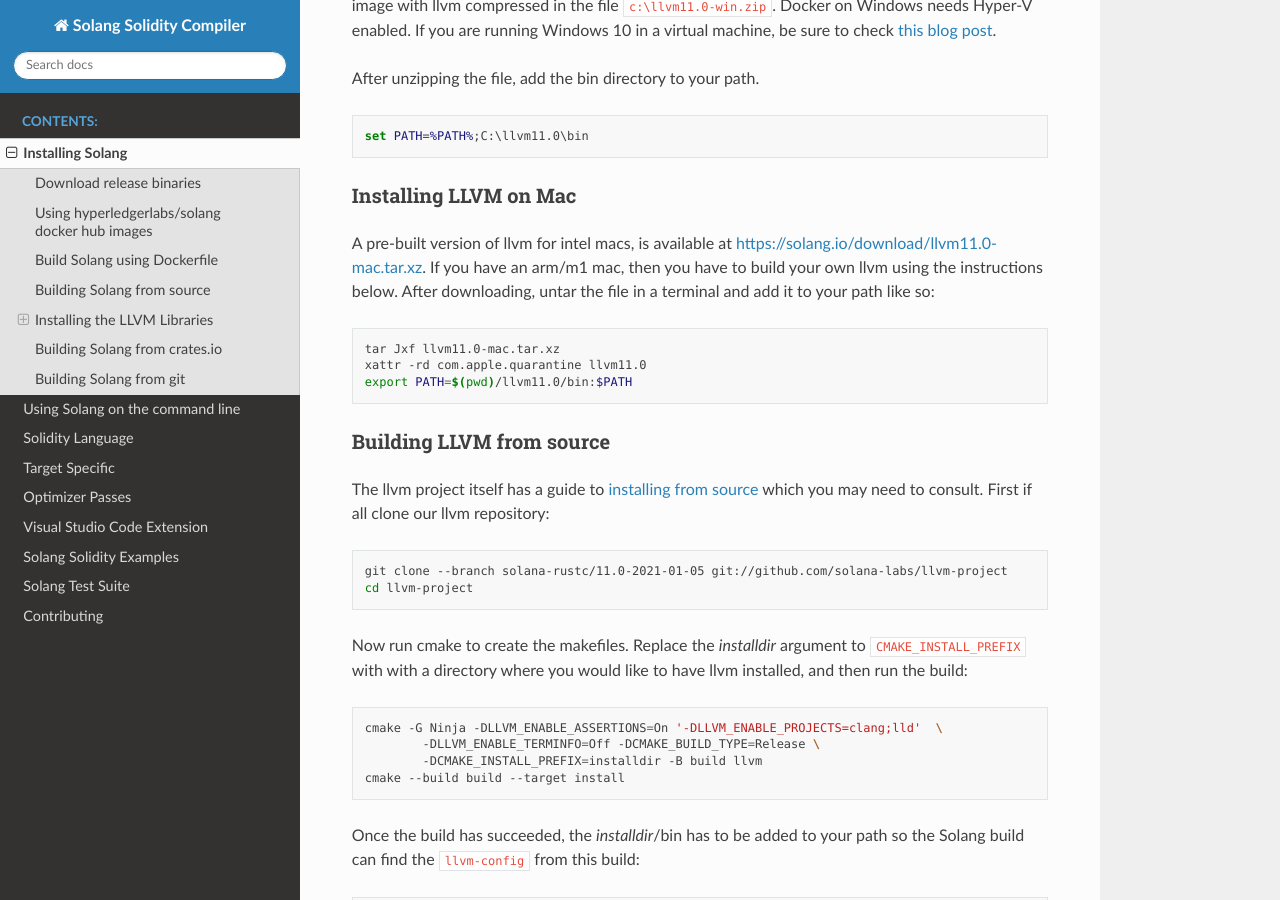
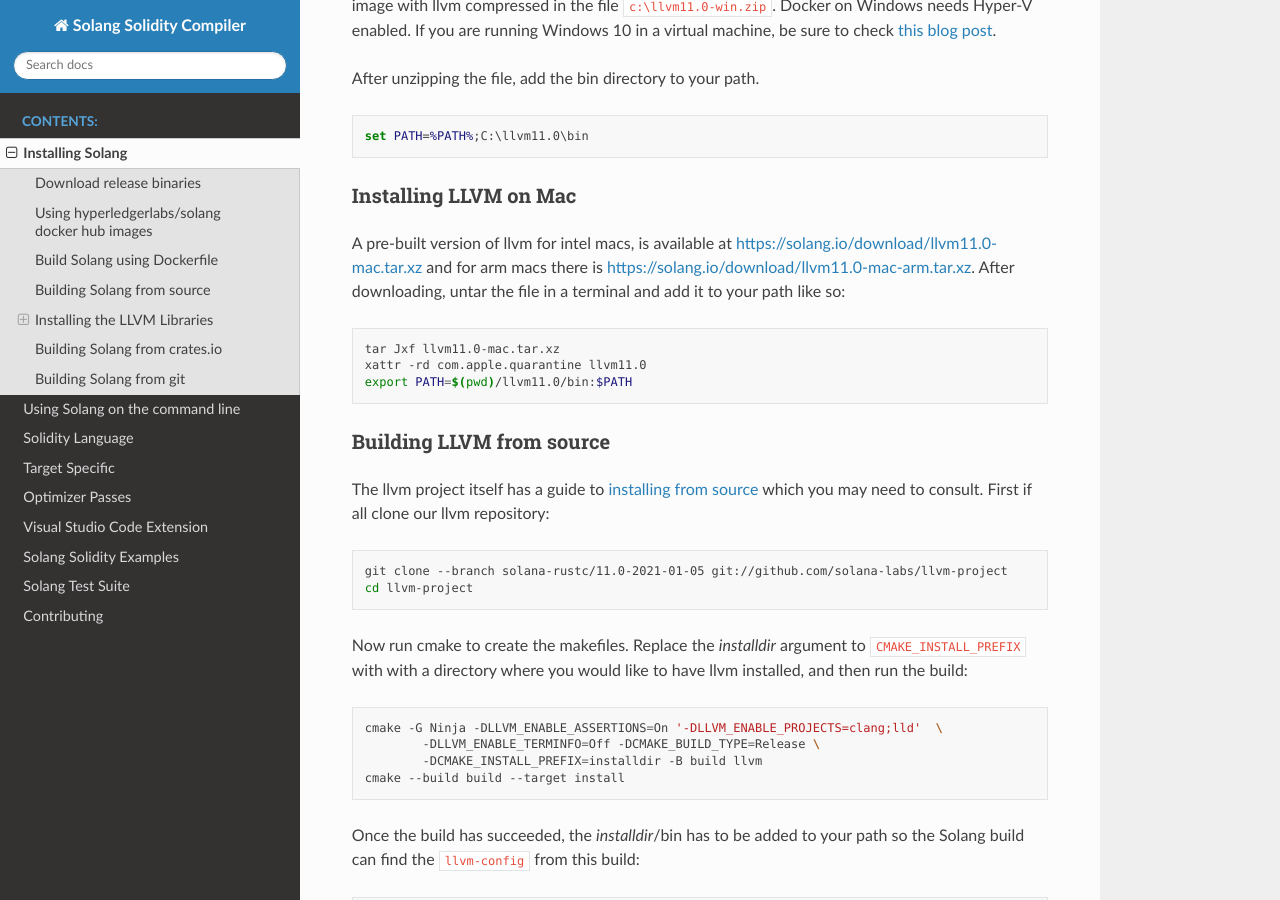
Before and after one commit to hyperledger-solang/solang, a Sphinx documentation site: the page built from docs/installing.rst, in a window 1280 px wide and 900 px high, scrolled down 1936 px. Built offline with Sphinx 7.4.7 and the Read the Docs theme 2.0.0, drawn with Linux system fonts in a browser that asks for light colours.

Commit message:
Mention our new arm mac llvm arm build.
Signed-off-by: Sean Young <sean@mess.org>

```diff
--- a/docs/installing.rst
+++ b/docs/installing.rst
@@ -105,8 +105,8 @@
 ______________________
 
 A pre-built version of llvm for intel macs, is available at
-`<https://solang.io/download/llvm11.0-mac.tar.xz>`_. If you have an arm/m1 mac,
-then you have to build your own llvm using the instructions below. After downloading,
+`<https://solang.io/download/llvm11.0-mac.tar.xz>`_ and for arm macs there is
+`<https://solang.io/download/llvm11.0-mac-arm.tar.xz>`_. After downloading,
 untar the file in a terminal and add it to your path like so:
 
 .. code-block:: bash
```
